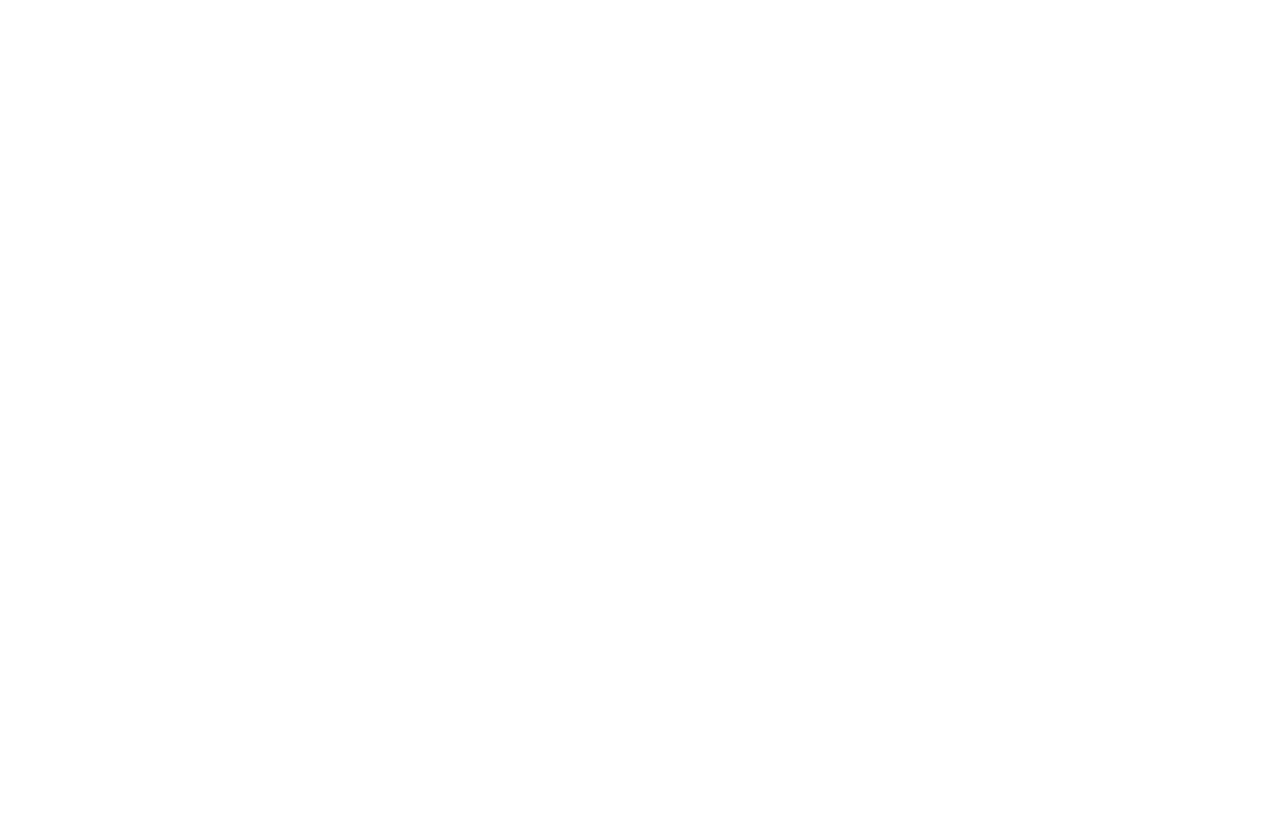
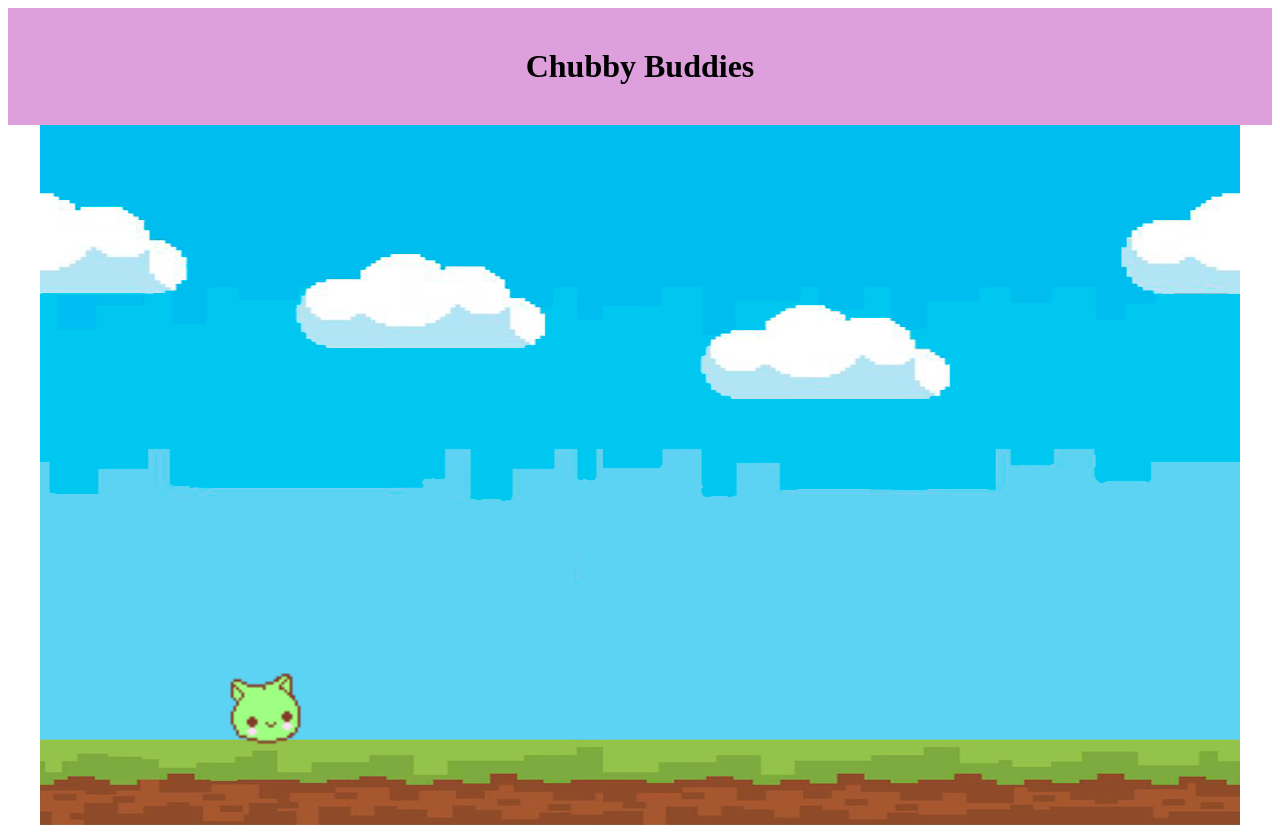
Before and after one commit to Beatriz-96/project-1, a plain HTML site: page index.html in a window 1280 px wide. Before the commit the page ends 800 px from the top, so only its background shows below. Drawn offline with Linux system fonts and the light colour scheme.

Commit message:
game images implementes, fixed hitbox, working background

```diff
--- a/css/main.css
+++ b/css/main.css
@@ -0,0 +1,50 @@
+h1 {
+    background-color: plum;
+    display: flex;
+    justify-content: center;
+    margin: 0 auto;
+    padding-top: 40px;
+    padding-bottom: 40px;
+    width: auto;
+    text-align: center;
+
+}
+
+#background {
+    width: 100%;
+    height: 100%;
+    position: relative;
+}
+
+.backgroundImg {
+    position: absolute;
+}
+
+#panel {
+    background-color: lavenderblush;
+    height: 700px;
+    width: 1200px;
+    display: flex;
+    justify-content: center;
+    position: relative;
+    margin: 0 auto;
+    overflow: hidden;
+}
+
+
+.chubby {
+    position: absolute;
+}
+
+#chubbyTwo {
+    background-color: rgb(80, 138, 185);
+    position: absolute;
+}
+#chubbyThree {
+    background-color: rgb(155, 50, 111);
+    position: absolute;
+}
+
+.obstacles {
+    position: absolute;
+}
--- a/index.html
+++ b/index.html
@@ -3,9 +3,19 @@
 <head>
     <meta charset="UTF-8">
     <meta name="viewport" content="width=device-width, initial-scale=1.0">
-    <title>Document</title>
+    <title>Chubby Buddies</title>
+    <link rel="stylesheet" href="./css/main.css">
 </head>
 <body>
+    <h1>Chubby Buddies</h1>
+    <div>
+        <div id="panel">
+            <div id="background"></div>
+        </div>
+    </div>
+
+
+    <script src="./js/main.js"></script>
 
 </body>
 </html>
--- a/js/main.js
+++ b/js/main.js
@@ -0,0 +1,216 @@
+class Game {
+    constructor() {
+        this.obstaclesArr = [];
+        this.progress = 0;
+        this.maxSpawnInterval = 5000;
+        this.minSpawnInterval = 2000;
+        this.obstMinSpeed = 15;
+        this.obstMaxSpeed = 85;
+        this.gameDuration = 24000; //cicles of 25ms;
+        this.chubbyOne = new Chubby("chubbyOne", "./images/chubby-1.gif");
+        this.background = new Background("background", "./images/chubby_bg1.png")
+    }
+
+    update() {
+        this.chubbyOne.update();
+        this.obstacleHit();
+        this.progress += 1/this.gameDuration;
+        if (this.progress > 1) {
+            this.progress = 1
+        }
+        const speed = game.obstMinSpeed + (game.obstMaxSpeed - game.obstMinSpeed) * game.progress;
+        this.background.moveLeft(speed);
+        this.obstaclesArr.forEach((obstacleInstance) => {
+            obstacleInstance.moveLeft(speed);
+        });
+        this.cleanUpObstacles();
+
+    }
+    obstacleHit() {
+        this.obstaclesArr.forEach((obstacleInstance) => {
+            if (
+                this.chubbyOne.positionX < obstacleInstance.positionX + obstacleInstance.width &&
+                this.chubbyOne.positionX + this.chubbyOne.width > obstacleInstance.positionX &&
+                this.chubbyOne.positionY < obstacleInstance.positionY + obstacleInstance.height &&
+                this.chubbyOne.positionY + this.chubbyOne.height > obstacleInstance.positionY
+            ) {
+                console.log("GAME OVER!")
+            }
+        });
+    }
+    startObstacleSpawning() {
+        this.obstacleSpawnTimer = setTimeout (() => {
+            let imageSrcArray = ["./images/cogumelo_318-359650.png", "./images/groundobst1.gif", "./images/groundobst2.gif", "./images/groundobst3.gif" ]
+            let newObstacle = new Obstacle ("groundObstacles", imageSrcArray);
+            this.obstaclesArr.push(newObstacle);
+
+            this.startObstacleSpawning();
+        },this.maxSpawnInterval - (this.maxSpawnInterval - this.minSpawnInterval) * this.progress);
+    }
+    cleanUpObstacles() {
+        let filteredArr = this.obstaclesArr.filter((obstacleInstance) => {
+            if (obstacleInstance.positionX < -obstacleInstance.width) {
+                obstacleInstance.domElement.remove();
+                return false;
+            } else {
+                return true;
+            }
+        });
+        this.obstaclesArr = filteredArr;
+    }
+}
+
+const groundY = 92;
+
+class Background {
+    constructor (id, imageSrc) {
+        this.id = id;
+        this.imageSrc = imageSrc;
+        this.width = 1200;
+        this.height = 700;
+        this.positionY = 0;
+        this.positionX = 0;
+        this.backgroundElement = this.createDomElement();
+        this.duplicateElement = this.createDomElement();
+
+    }
+    createDomElement() {
+        const element = document.createElement("img");
+        element.classList.add("backgroundImg");
+        element.src = this.imageSrc;
+        element.style.width = this.width + "px";
+        element.style.height = this.height + "px";
+        element.style.left = this.positionX + "px";
+        element.style.top = this.positionY + "px";
+
+        const parentElm = document.getElementById("background");
+        parentElm.appendChild(element);
+
+        return element;
+    };
+    moveLeft(speed) {
+        this.positionX -=speed;
+        if (this.positionX < -this.width) {
+            this.positionX = 0
+        }
+        this.backgroundElement.style.left = this.positionX + "px";
+        this.duplicateElement.style.left = this.positionX + this.width + "px";
+    }
+}
+
+
+class Chubby {
+    constructor(id, imageSrc) {
+        this.id = id;
+        this.imageSrc = imageSrc;
+        this.width = 50;
+        this.height = 50;
+        this.positionX = 200;
+        this.positionY = groundY;
+        this.speedY = 0;
+        this.gravity = 2;
+        this.imgScale = 1.5;
+        this.imageOffsetX = ((this.imgScale * this.width) - this.width)/2;
+        this.imageOffsetY = ((this.imgScale * this.height) - this.height)/2;
+
+
+
+        this.domElement = null;
+        this.createDomElement();
+
+
+    }
+    createDomElement() {
+        this.domElement = document.createElement("img");
+        this.domElement.id = this.id;
+        this.domElement.classList.add("chubby");
+        this.domElement.src = this.imageSrc;
+        this.domElement.style.width = this.width * this.imgScale + "px";
+        this.domElement.style.height = this.height * this.imgScale + "px";
+        this.domElement.style.left = (this.positionX - this.imageOffsetX)  + "px";
+        this.domElement.style.bottom = (this.positionY - this.imageOffsetY) + "px";
+
+        const parentElm = document.getElementById("panel");
+        parentElm.appendChild(this.domElement);
+    }
+    jump() {
+        if (this.positionY === groundY) {
+            this.speedY = 25;
+        }
+    }
+    update() {
+        this.speedY -= this.gravity;
+        this.positionY += this.speedY;
+        if (this.positionY < groundY) {
+            this.positionY = groundY;
+            this.speedY = 0;
+        }
+        this.domElement.style.bottom = (this.positionY - this.imageOffsetY) + "px";
+    }
+}
+
+
+
+
+
+class Obstacle {
+    constructor(id, imageSrcArray) {
+        this.id = id;
+        this.imageSrcArray = imageSrcArray;
+        this.width = 50;
+        this.height = 40;
+        this.scale = 1.5;
+        this.domElement = null;
+        this.positionX = 1200;
+        this.positionY = groundY - 10;
+
+        this.selectedImagesSrc = this.imageSrcArray[Math.floor(Math.random() * this.imageSrcArray.length)];
+
+        this.createDomElement();
+
+    };
+
+    createDomElement() {
+        this.domElement = document.createElement("img");
+        this.domElement.classList.add("obstacles");
+        this.domElement.src = this.selectedImagesSrc;
+        this.domElement.style.width = this.width * this.scale + "px";
+        this.domElement.style.height = this.height * this.scale + "px";
+        this.domElement.style.left = this.positionX + "px";
+        this.domElement.style.bottom = this.positionY + "px";
+
+        const parentElm = document.getElementById("panel");
+        parentElm.appendChild(this.domElement);
+    };
+    moveLeft(speed) {
+        this.positionX -=speed;
+        this.domElement.style.left = this.positionX + "px";
+    }
+};
+
+
+
+
+const game = new Game();
+
+setInterval(() => {
+    game.update()
+}, 25);
+
+
+
+game.startObstacleSpawning();
+
+
+
+
+
+document.addEventListener("keydown", (jump) => {
+    if (jump.key === "1") {
+        game.chubbyOne.jump();
+        console.log("pressed key");
+    } /*else if (jump.key === "2") {
+        chubbyTwo.jump();
+        console.log("pressed key");
+    }*/
+});
```
Also changed, not shown: images/chubby-1.gif (added), images/chubby_bg1.png (added), images/cogumelo_318-359650.png (added), images/groundobst1.gif (added), images/groundobst2.gif (added), images/groundobst3.gif (added), images/title.png (added).
